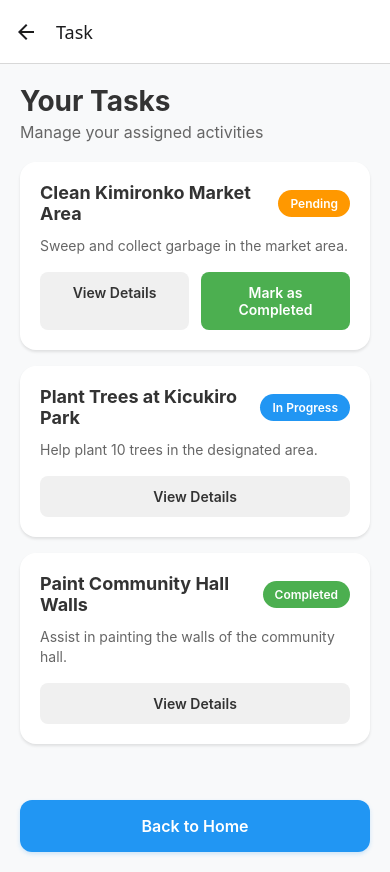
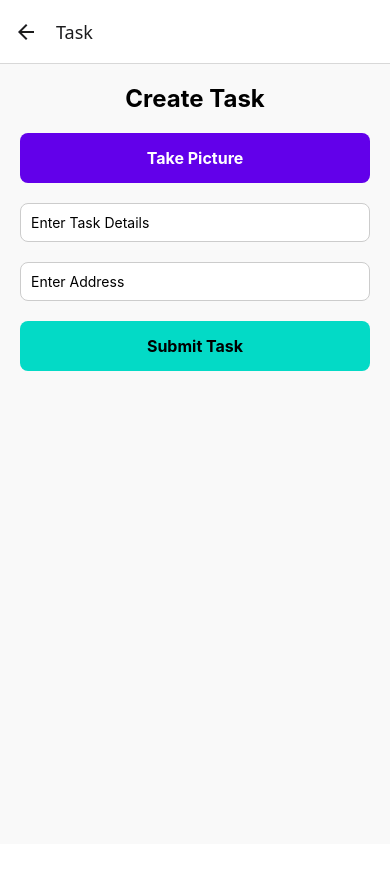
Before and after one commit to Baudoin10/Umuganda, a React Native app: screen /Task in a window 390 px wide. After the commit the page ends 844 px from the top, so only its background shows below. Built offline with nearby package versions, Linux system fonts and the light colour scheme.

Commit message:
added new one

```diff
--- a/Screens/Task.jsx
+++ b/Screens/Task.jsx
@@ -1,3 +1,5 @@
+
+
 // import React, { useState } from "react";
 // import {
 //   View,
@@ -5,6 +7,8 @@
 //   StyleSheet,
 //   FlatList,
 //   TouchableOpacity,
+//   SafeAreaView,
+//   StatusBar,
 // } from "react-native";
 
 // const Task = ({ navigation }) => {
@@ -29,353 +33,378 @@
 //     },
 //   ]);
 
+//   const getStatusColor = (status) => {
+//     switch (status) {
+//       case "Pending":
+//         return "#FF9800";
+//       case "In Progress":
+//         return "#2196F3";
+//       case "Completed":
+//         return "#4CAF50";
+//       default:
+//         return "#666";
+//     }
+//   };
+
+//   const renderTask = ({ item }) => (
+//     <View style={styles.taskCard}>
+//       <View style={styles.taskHeader}>
+//         <View style={styles.taskTitleContainer}>
+//           <Text style={styles.taskTitle}>{item.title}</Text>
+//           <View
+//             style={[
+//               styles.statusBadge,
+//               { backgroundColor: getStatusColor(item.status) }
+//             ]}
+//           >
+//             <Text style={styles.statusText}>{item.status}</Text>
+//           </View>
+//         </View>
+//       </View>
+
+//       <Text style={styles.taskDescription}>{item.description}</Text>
+
+//       <View style={styles.buttonGroup}>
+//         <TouchableOpacity
+//           style={styles.detailsButton}
+//           onPress={() => alert(`Details for: ${item.title}`)}
+//         >
+//           <Text style={styles.detailsButtonText}>View Details</Text>
+//         </TouchableOpacity>
+
+//         {item.status === "Pending" && (
+//           <TouchableOpacity
+//             style={styles.completeButton}
+//             onPress={() => alert(`Task Completed: ${item.title}`)}
+//           >
+//             <Text style={styles.completeButtonText}>Mark as Completed</Text>
+//           </TouchableOpacity>
+//         )}
+//       </View>
+//     </View>
+//   );
+
 //   return (
-//     <View style={styles.container}>
-//       <Text style={styles.headerText}>Your Assigned Tasks</Text>
+//     <SafeAreaView style={styles.container}>
+//       <StatusBar barStyle="dark-content" backgroundColor="#f8f9fa" />
+
+//       <View style={styles.header}>
+//         <Text style={styles.headerText}>Your Tasks</Text>
+//         <Text style={styles.subHeaderText}>Manage your assigned activities</Text>
+//       </View>
+
 //       <FlatList
 //         data={tasks}
 //         keyExtractor={(item) => item.id}
-//         renderItem={({ item }) => (
-//           <View style={styles.taskCard}>
-//             <Text style={styles.taskTitle}>{item.title}</Text>
-//             <Text style={styles.taskDescription}>{item.description}</Text>
-//             <Text style={styles.taskStatus}>
-//               Status: <Text style={styles.statusText}>{item.status}</Text>
-//             </Text>
-//             <View style={styles.buttonGroup}>
-//               <TouchableOpacity
-//                 style={[styles.button, styles.detailsButton]}
-//                 onPress={() => alert(`Details for: ${item.title}`)}
-//               >
-//                 <Text style={styles.buttonText}>View Details</Text>
-//               </TouchableOpacity>
-//               {item.status === "Pending" && (
-//                 <TouchableOpacity
-//                   style={[styles.button, styles.completeButton]}
-//                   onPress={() => alert(`Task Completed: ${item.title}`)}
-//                 >
-//                   <Text style={styles.buttonText}>Mark as Completed</Text>
-//                 </TouchableOpacity>
-//               )}
-//             </View>
-//           </View>
-//         )}
+//         renderItem={renderTask}
+//         contentContainerStyle={styles.taskList}
+//         showsVerticalScrollIndicator={false}
 //       />
+
 //       <TouchableOpacity
 //         style={styles.backButton}
 //         onPress={() => navigation.navigate("Home")}
 //       >
 //         <Text style={styles.backButtonText}>Back to Home</Text>
 //       </TouchableOpacity>
-//     </View>
+//     </SafeAreaView>
 //   );
 // };
 
 // const styles = StyleSheet.create({
 //   container: {
 //     flex: 1,
-//     backgroundColor: "#f9f9f9",
+//     backgroundColor: "#f8f9fa",
+//   },
+//   header: {
 //     padding: 20,
+//     paddingBottom: 10,
 //   },
 //   headerText: {
-//     fontSize: 24,
+//     fontSize: 28,
 //     fontWeight: "bold",
-//     marginBottom: 15,
+//     color: "#333",
+//     marginBottom: 4,
+//   },
+//   subHeaderText: {
+//     fontSize: 16,
+//     color: "#666",
+//   },
+//   taskList: {
+//     padding: 20,
+//     paddingTop: 10,
 //   },
 //   taskCard: {
 //     backgroundColor: "#fff",
-//     padding: 15,
-//     borderRadius: 10,
-//     marginBottom: 10,
+//     borderRadius: 16,
+//     padding: 20,
+//     marginBottom: 16,
 //     shadowColor: "#000",
+//     shadowOffset: {
+//       width: 0,
+//       height: 2,
+//     },
 //     shadowOpacity: 0.1,
-//     shadowOffset: { width: 0, height: 2 },
-//     shadowRadius: 5,
+//     shadowRadius: 3,
 //     elevation: 3,
+//   },
+//   taskHeader: {
+//     marginBottom: 12,
+//   },
+//   taskTitleContainer: {
+//     flexDirection: "row",
+//     justifyContent: "space-between",
+//     alignItems: "center",
 //   },
 //   taskTitle: {
 //     fontSize: 18,
-//     fontWeight: "bold",
+//     fontWeight: "700",
+//     color: "#333",
+//     flex: 1,
+//     marginRight: 12,
+//   },
+//   statusBadge: {
+//     paddingHorizontal: 12,
+//     paddingVertical: 6,
+//     borderRadius: 20,
+//   },
+//   statusText: {
+//     color: "#fff",
+//     fontSize: 12,
+//     fontWeight: "600",
 //   },
 //   taskDescription: {
 //     fontSize: 14,
-//     color: "#555",
-//     marginVertical: 5,
-//   },
-//   taskStatus: {
-//     fontSize: 14,
-//     fontWeight: "bold",
-//   },
-//   statusText: {
-//     color: "#007BFF",
+//     color: "#666",
+//     lineHeight: 20,
+//     marginBottom: 16,
 //   },
 //   buttonGroup: {
 //     flexDirection: "row",
-//     marginTop: 10,
-//     justifyContent: "space-between",
-//   },
-//   button: {
-//     padding: 10,
-//     borderRadius: 5,
-//     flex: 1,
-//     marginHorizontal: 5,
+//     gap: 12,
 //   },
 //   detailsButton: {
-//     backgroundColor: "#007BFF",
+//     flex: 1,
+//     paddingVertical: 12,
+//     paddingHorizontal: 16,
+//     borderRadius: 8,
+//     backgroundColor: "#f0f0f0",
+//   },
+//   detailsButtonText: {
+//     color: "#333",
+//     fontWeight: "600",
+//     fontSize: 14,
+//     textAlign: "center",
 //   },
 //   completeButton: {
-//     backgroundColor: "#28A745",
+//     flex: 1,
+//     paddingVertical: 12,
+//     paddingHorizontal: 16,
+//     borderRadius: 8,
+//     backgroundColor: "#4CAF50",
 //   },
-//   buttonText: {
+//   completeButtonText: {
 //     color: "#fff",
+//     fontWeight: "600",
+//     fontSize: 14,
 //     textAlign: "center",
-//     fontWeight: "bold",
 //   },
 //   backButton: {
-//     marginTop: 20,
-//     padding: 15,
-//     backgroundColor: "#007BFF",
-//     borderRadius: 10,
-//     alignSelf: "center",
-//     width: "60%",
+//     margin: 20,
+//     paddingVertical: 16,
+//     backgroundColor: "#2196F3",
+//     borderRadius: 12,
+//     shadowColor: "#2196F3",
+//     shadowOffset: {
+//       width: 0,
+//       height: 2,
+//     },
+//     shadowOpacity: 0.2,
+//     shadowRadius: 4,
+//     elevation: 3,
 //   },
 //   backButtonText: {
 //     color: "#fff",
 //     textAlign: "center",
-//     fontWeight: "bold",
+//     fontWeight: "600",
+//     fontSize: 16,
 //   },
 // });
 
 // export default Task;
 
+
 import React, { useState } from "react";
 import {
   View,
   Text,
+  TextInput,
+  Button,
   StyleSheet,
-  FlatList,
+  Image,
   TouchableOpacity,
-  SafeAreaView,
-  StatusBar,
 } from "react-native";
+import { launchCamera } from "react-native-image-picker";
+import MapView, { Marker } from "react-native-maps";
 
-const Task = ({ navigation }) => {
-  const [tasks, setTasks] = useState([
-    {
-      id: "1",
-      title: "Clean Kimironko Market Area",
-      description: "Sweep and collect garbage in the market area.",
-      status: "Pending",
-    },
-    {
-      id: "2",
-      title: "Plant Trees at Kicukiro Park",
-      description: "Help plant 10 trees in the designated area.",
-      status: "In Progress",
-    },
-    {
-      id: "3",
-      title: "Paint Community Hall Walls",
-      description: "Assist in painting the walls of the community hall.",
-      status: "Completed",
-    },
-  ]);
+const Task = () => {
+  const [photo, setPhoto] = useState(null);
+  const [taskDetails, setTaskDetails] = useState("");
+  const [address, setAddress] = useState("");
+  const [location, setLocation] = useState({
+    latitude: 0,
+    longitude: 0,
+  });
 
-  const getStatusColor = (status) => {
-    switch (status) {
-      case "Pending":
-        return "#FF9800";
-      case "In Progress":
-        return "#2196F3";
-      case "Completed":
-        return "#4CAF50";
-      default:
-        return "#666";
-    }
+  // Handle taking a picture
+  const handleTakePicture = () => {
+    const options = {
+      mediaType: "photo",
+      cameraType: "back",
+    };
+
+    launchCamera(options, (response) => {
+      if (response.didCancel) {
+        console.log("User cancelled image picker");
+      } else if (response.errorMessage) {
+        console.log("Error: ", response.errorMessage);
+      } else {
+        const uri = response.assets[0].uri;
+        setPhoto(uri);
+
+        // Simulate location tracking (replace with actual location tracking logic)
+        setLocation({
+          latitude: 37.78825,
+          longitude: -122.4324,
+        });
+      }
+    });
   };
 
-  const renderTask = ({ item }) => (
-    <View style={styles.taskCard}>
-      <View style={styles.taskHeader}>
-        <View style={styles.taskTitleContainer}>
-          <Text style={styles.taskTitle}>{item.title}</Text>
-          <View
-            style={[
-              styles.statusBadge,
-              { backgroundColor: getStatusColor(item.status) }
-            ]}
-          >
-            <Text style={styles.statusText}>{item.status}</Text>
-          </View>
-        </View>
-      </View>
+  // Handle task submission
+  const handleSubmitTask = () => {
+    if (!photo || !taskDetails || !address) {
+      alert("Please fill all fields and take a picture");
+      return;
+    }
 
-      <Text style={styles.taskDescription}>{item.description}</Text>
+    console.log({
+      photo,
+      taskDetails,
+      address,
+      location,
+    });
 
-      <View style={styles.buttonGroup}>
-        <TouchableOpacity
-          style={styles.detailsButton}
-          onPress={() => alert(`Details for: ${item.title}`)}
-        >
-          <Text style={styles.detailsButtonText}>View Details</Text>
-        </TouchableOpacity>
-
-        {item.status === "Pending" && (
-          <TouchableOpacity
-            style={styles.completeButton}
-            onPress={() => alert(`Task Completed: ${item.title}`)}
-          >
-            <Text style={styles.completeButtonText}>Mark as Completed</Text>
-          </TouchableOpacity>
-        )}
-      </View>
-    </View>
-  );
+    alert("Task submitted successfully!");
+    // Reset fields after submission
+    setPhoto(null);
+    setTaskDetails("");
+    setAddress("");
+  };
 
   return (
-    <SafeAreaView style={styles.container}>
-      <StatusBar barStyle="dark-content" backgroundColor="#f8f9fa" />
+    <View style={styles.container}>
+      <Text style={styles.title}>Create Task</Text>
 
-      <View style={styles.header}>
-        <Text style={styles.headerText}>Your Tasks</Text>
-        <Text style={styles.subHeaderText}>Manage your assigned activities</Text>
-      </View>
+      {/* Button to take a picture */}
+      <TouchableOpacity style={styles.button} onPress={handleTakePicture}>
+        <Text style={styles.buttonText}>Take Picture</Text>
+      </TouchableOpacity>
 
-      <FlatList
-        data={tasks}
-        keyExtractor={(item) => item.id}
-        renderItem={renderTask}
-        contentContainerStyle={styles.taskList}
-        showsVerticalScrollIndicator={false}
+      {/* Display captured image */}
+      {photo && <Image source={{ uri: photo }} style={styles.image} />}
+
+      {/* Map showing the user's location */}
+      {location.latitude !== 0 && (
+        <MapView
+          style={styles.map}
+          initialRegion={{
+            latitude: location.latitude,
+            longitude: location.longitude,
+            latitudeDelta: 0.0922,
+            longitudeDelta: 0.0421,
+          }}
+        >
+          <Marker coordinate={location} />
+        </MapView>
+      )}
+
+      {/* Input fields for task details and address */}
+      <TextInput
+        style={styles.input}
+        placeholder="Enter Task Details"
+        value={taskDetails}
+        onChangeText={setTaskDetails}
+      />
+      <TextInput
+        style={styles.input}
+        placeholder="Enter Address"
+        value={address}
+        onChangeText={setAddress}
       />
 
-      <TouchableOpacity
-        style={styles.backButton}
-        onPress={() => navigation.navigate("Home")}
-      >
-        <Text style={styles.backButtonText}>Back to Home</Text>
+      {/* Submit button */}
+      <TouchableOpacity style={styles.submitButton} onPress={handleSubmitTask}>
+        <Text style={styles.submitButtonText}>Submit Task</Text>
       </TouchableOpacity>
-    </SafeAreaView>
+    </View>
   );
 };
 
 const styles = StyleSheet.create({
   container: {
     flex: 1,
-    backgroundColor: "#f8f9fa",
+    padding: 20,
+    backgroundColor: "#f9f9f9",
   },
-  header: {
-    padding: 20,
-    paddingBottom: 10,
+  title: {
+    fontSize: 24,
+    fontWeight: "bold",
+    marginBottom: 20,
+    textAlign: "center",
   },
-  headerText: {
-    fontSize: 28,
+  button: {
+    backgroundColor: "#6200ea",
+    padding: 15,
+    borderRadius: 8,
+    alignItems: "center",
+    marginBottom: 20,
+  },
+  buttonText: {
+    color: "#fff",
+    fontSize: 16,
     fontWeight: "bold",
-    color: "#333",
-    marginBottom: 4,
   },
-  subHeaderText: {
-    fontSize: 16,
-    color: "#666",
+  image: {
+    width: "100%",
+    height: 200,
+    borderRadius: 8,
+    marginBottom: 20,
   },
-  taskList: {
-    padding: 20,
-    paddingTop: 10,
+  map: {
+    width: "100%",
+    height: 200,
+    borderRadius: 8,
+    marginBottom: 20,
   },
-  taskCard: {
+  input: {
+    borderWidth: 1,
+    borderColor: "#ccc",
+    borderRadius: 8,
+    padding: 10,
+    marginBottom: 20,
     backgroundColor: "#fff",
-    borderRadius: 16,
-    padding: 20,
-    marginBottom: 16,
-    shadowColor: "#000",
-    shadowOffset: {
-      width: 0,
-      height: 2,
-    },
-    shadowOpacity: 0.1,
-    shadowRadius: 3,
-    elevation: 3,
   },
-  taskHeader: {
-    marginBottom: 12,
-  },
-  taskTitleContainer: {
-    flexDirection: "row",
-    justifyContent: "space-between",
+  submitButton: {
+    backgroundColor: "#03dac6",
+    padding: 15,
+    borderRadius: 8,
     alignItems: "center",
   },
-  taskTitle: {
-    fontSize: 18,
-    fontWeight: "700",
-    color: "#333",
-    flex: 1,
-    marginRight: 12,
-  },
-  statusBadge: {
-    paddingHorizontal: 12,
-    paddingVertical: 6,
-    borderRadius: 20,
-  },
-  statusText: {
-    color: "#fff",
-    fontSize: 12,
-    fontWeight: "600",
-  },
-  taskDescription: {
-    fontSize: 14,
-    color: "#666",
-    lineHeight: 20,
-    marginBottom: 16,
-  },
-  buttonGroup: {
-    flexDirection: "row",
-    gap: 12,
-  },
-  detailsButton: {
-    flex: 1,
-    paddingVertical: 12,
-    paddingHorizontal: 16,
-    borderRadius: 8,
-    backgroundColor: "#f0f0f0",
-  },
-  detailsButtonText: {
-    color: "#333",
-    fontWeight: "600",
-    fontSize: 14,
-    textAlign: "center",
-  },
-  completeButton: {
-    flex: 1,
-    paddingVertical: 12,
-    paddingHorizontal: 16,
-    borderRadius: 8,
-    backgroundColor: "#4CAF50",
-  },
-  completeButtonText: {
-    color: "#fff",
-    fontWeight: "600",
-    fontSize: 14,
-    textAlign: "center",
-  },
-  backButton: {
-    margin: 20,
-    paddingVertical: 16,
-    backgroundColor: "#2196F3",
-    borderRadius: 12,
-    shadowColor: "#2196F3",
-    shadowOffset: {
-      width: 0,
-      height: 2,
-    },
-    shadowOpacity: 0.2,
-    shadowRadius: 4,
-    elevation: 3,
-  },
-  backButtonText: {
-    color: "#fff",
-    textAlign: "center",
-    fontWeight: "600",
+  submitButtonText: {
+    color: "#000",
     fontSize: 16,
+    fontWeight: "bold",
   },
 });
 
--- a/package.json
+++ b/package.json
@@ -21,6 +21,7 @@
     "react-native-chart-kit": "^6.12.0",
     "react-native-gesture-handler": "^2.21.2",
     "react-native-image-picker": "^7.2.3",
+    "react-native-maps": "^1.20.1",
     "react-native-reanimated": "^3.16.5",
     "react-native-screens": "^4.3.0",
     "react-native-svg": "^15.10.1",
```
Also changed, not shown: 1 other file (tests, documents, lock files or other folders).
